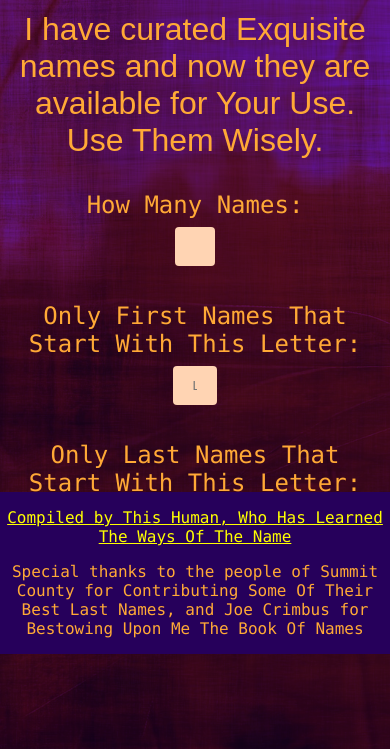
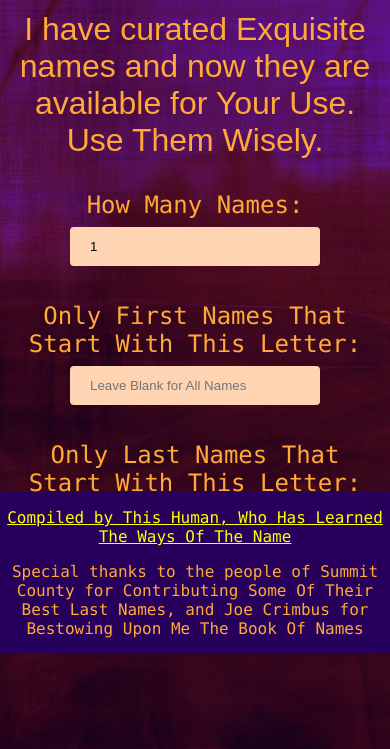
Before and after one commit to katedoesthings/thebookofnames, a plain HTML site: page index.html in a window 390 px wide. Shown: the part 190-939 px from the top of the page. Drawn offline with Linux system fonts and the light colour scheme.

Commit message:
mobile 1
oops, mobile 1

```diff
--- a/index.html
+++ b/index.html
@@ -91,7 +91,7 @@ background-color: #220051;
 }
 
 input[type=text] {
-  width: 12%;
+  width: 250px;
   padding: 12px 20px;
   margin: 8px 0;
   box-sizing: border-box;
@@ -108,7 +108,7 @@ input[type=text] {
 <p style="color:#FFA936; font-size:200%;">I have curated Exquisite names and now they are available for Your Use. Use Them Wisely.</p>
 <form class ="p3">
   <label for="howManyName">How Many Names:</label><br>
-  <input type="text" id="howManyName" style="width: 4%;"name="manyName" value="1"><br><br>
+  <input type="text" id="howManyName"name="manyName" value="1"><br><br>
 </form>
 <form class ="p3">
   <label for="firstNameSpec">Only First Names That Start With This Letter:</label><br>
@@ -196,6 +196,11 @@ function bingly(){
 		}
 		document.getElementById("thelist").innerHTML = document.getElementById("thelist").innerHTML+ "<br>" + "YOU HAVE ATTEMPTED TO GAIN TOO MUCH KNOWLEDGE, AND HAVE BEEN CAPPED AT 100.";
 	}
+
+	else
+	{
+	document.getElementById("thelist").innerHTML = document.getElementById("thelist").innerHTML + randomItem + " " + randomItem2 + "<br>";
+	}
 }
 
 function isLetter(bongu) {
```
